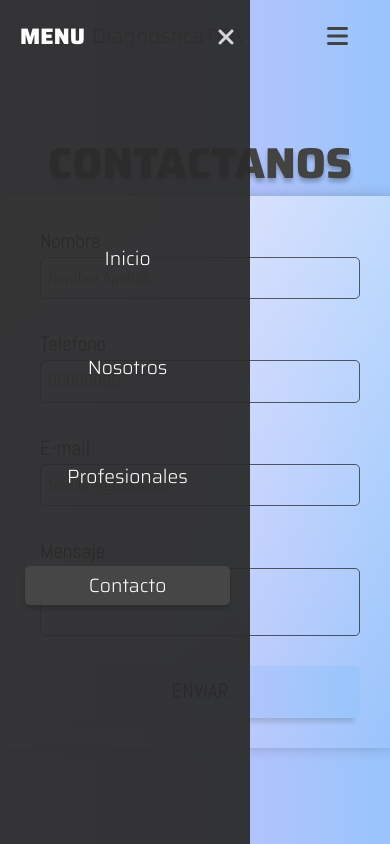
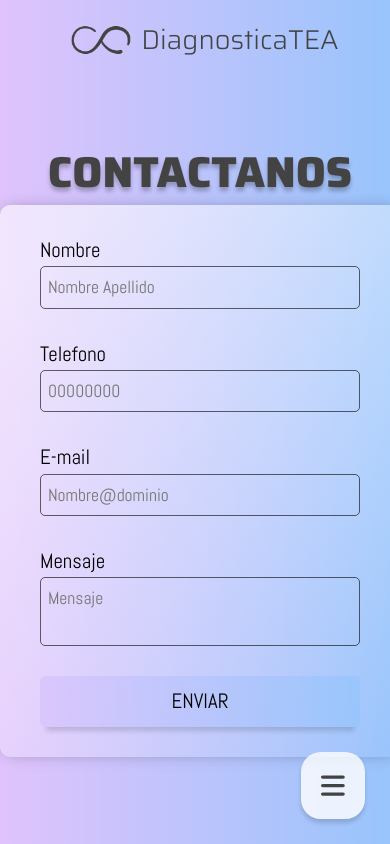
Before and after one commit to StivenCodess/Diagn-sticaTEA, a React (Vite) app: page /contact in a window 390 px wide. Both pictures are taken after a click on the icon 226 px from the left and 36 px from the top of the page. Shown: the top 844 px of the page. Built offline with nearby package versions, Linux system fonts and the light colour scheme.

Commit message:
fix(nav): fix responsive design and hamburguer button

```diff
--- a/src/Sections/AboutUs/AboutUs.module.css
+++ b/src/Sections/AboutUs/AboutUs.module.css
@@ -326,7 +326,7 @@
 
 @media screen and (max-width: 480px) {
   .section {
-    height: calc(100% - 51.19px);
+    height: calc(100% - 60.8px);
     &::after {
       width: 400px;
       height: 400px;
--- a/src/components/Nav/Nav.module.css
+++ b/src/components/Nav/Nav.module.css
@@ -2,12 +2,32 @@
   padding-top: 20px;
   padding-left: 10px;
   display: flex;
-  justify-content: space-around;
-  align-items: center;
+  justify-content: space-between;
 
   .hamburguer {
+    position: absolute;
+    bottom: 25px;
+    right: 25px;
+
     cursor: pointer;
-    font-size: 1.5rem;
+    font-size: 1.7rem;
+
+    background-color: rgba(255, 255, 255, 0.805);
+    padding: 20px;
+    border-radius: 20px;
+
+    cursor: pointer;
+    z-index: 2;
+    transition: transform 0.5s ease;
+
+    -webkit-box-shadow: 0px 4px 4px 0px rgba(0, 0, 0, 0.15);
+    -moz-box-shadow: 0px 4px 4px 0px rgba(0, 0, 0, 0.15);
+    box-shadow: 0px 4px 4px 0px rgba(0, 0, 0, 0.15);
+
+    &:hover {
+      transform: scale(1.1);
+      background-color: rgba(255, 255, 255, 1);
+    }
   }
 
   .hamburguerClosed {
@@ -37,11 +57,10 @@
   border-radius: 5px 0px 0px 5px;
   opacity: 1;
   transition: opacity 0.5s ease, transform 0.8s ease;
-}
+  padding: 10px;
 
-.closed {
-  opacity: 0;
-  transform: translateX(-100%);
+  .closeIcon {
+    display: none;
   }
 
   .ulContainer {
@@ -72,9 +91,16 @@
       border-radius: 5px;
     }
   }
+}
+
+.closed {
+  opacity: 0;
+  transform: translateX(-100%);
+}
 
 @media screen and (max-width: 830px) {
   .logoContainer {
+    margin-left: 20px;
     gap: 10px;
 
     .logoImg {
@@ -92,8 +118,6 @@
   }
 
   .navContainer {
-    padding: 10px;
-
     div {
       display: none;
     }
@@ -101,6 +125,9 @@
 }
 
 @media screen and (max-width: 770px) {
+  .headerContainer {
+    justify-content: center;
+
     .logoContainer {
       .logoImg {
         width: 60px;
@@ -110,33 +137,6 @@
       .logoTitle {
         font-size: 1.7rem;
       }
-  }
-
-  .navContainer {
-    padding: 10px;
-  }
-
-  .closeIcon {
-    display: none;
-  }
-
-  .closed {
-    opacity: 1;
-    transform: translateX(0);
-  }
-}
-
-@media screen and (max-width: 480px) {
-  .logoContainer {
-    gap: 10px;
-
-    .logoImg {
-      width: 30px;
-      height: 15px;
-    }
-
-    .logoTitle {
-      font-size: 1.3rem;
     }
   }
 
@@ -152,6 +152,10 @@
     justify-content: center;
     background-color: rgba(44, 44, 44, 0.95);
     z-index: 2;
+
+    .closeIcon {
+      display: flex;
+    }
 
     div {
       display: flex;
@@ -210,3 +214,22 @@
     }
   }
 }
+
+@media screen and (max-width: 480px) {
+  .headerContainer {
+    padding-inline: 0px;
+
+    .logoContainer {
+      gap: 10px;
+
+      .logoImg {
+        width: 60px;
+        height: 30px;
+      }
+
+      .logoTitle {
+        font-size: 1.7rem;
+      }
+    }
+  }
+}
--- a/src/components/Nav/Nav.tsx
+++ b/src/components/Nav/Nav.tsx
@@ -15,15 +15,6 @@ const Nav = () => {
         <img src={logo} alt="Autism Logo" className={styles.logoImg} />
         <h1 className={styles.logoTitle}>DiagnosticaTEA</h1>
       </div>
-      <FontAwesomeIcon
-        icon={faBars}
-        onClick={() => setCloseNav(!closeNav)}
-        className={
-          !closeNav
-            ? `${styles.hamburguer}`
-            : `${styles.hamburguer} ${styles.hamburguerClosed}`
-        }
-      />
 
       <nav
         className={
@@ -84,6 +75,16 @@ const Nav = () => {
           </li>
         </ul>
       </nav>
+
+      <FontAwesomeIcon
+        icon={faBars}
+        onClick={() => setCloseNav(!closeNav)}
+        className={
+          !closeNav
+            ? `${styles.hamburguer}`
+            : `${styles.hamburguer} ${styles.hamburguerClosed}`
+        }
+      />
     </header>
   );
 };
```
Lines whose indentation alone changed are shown as unchanged.
